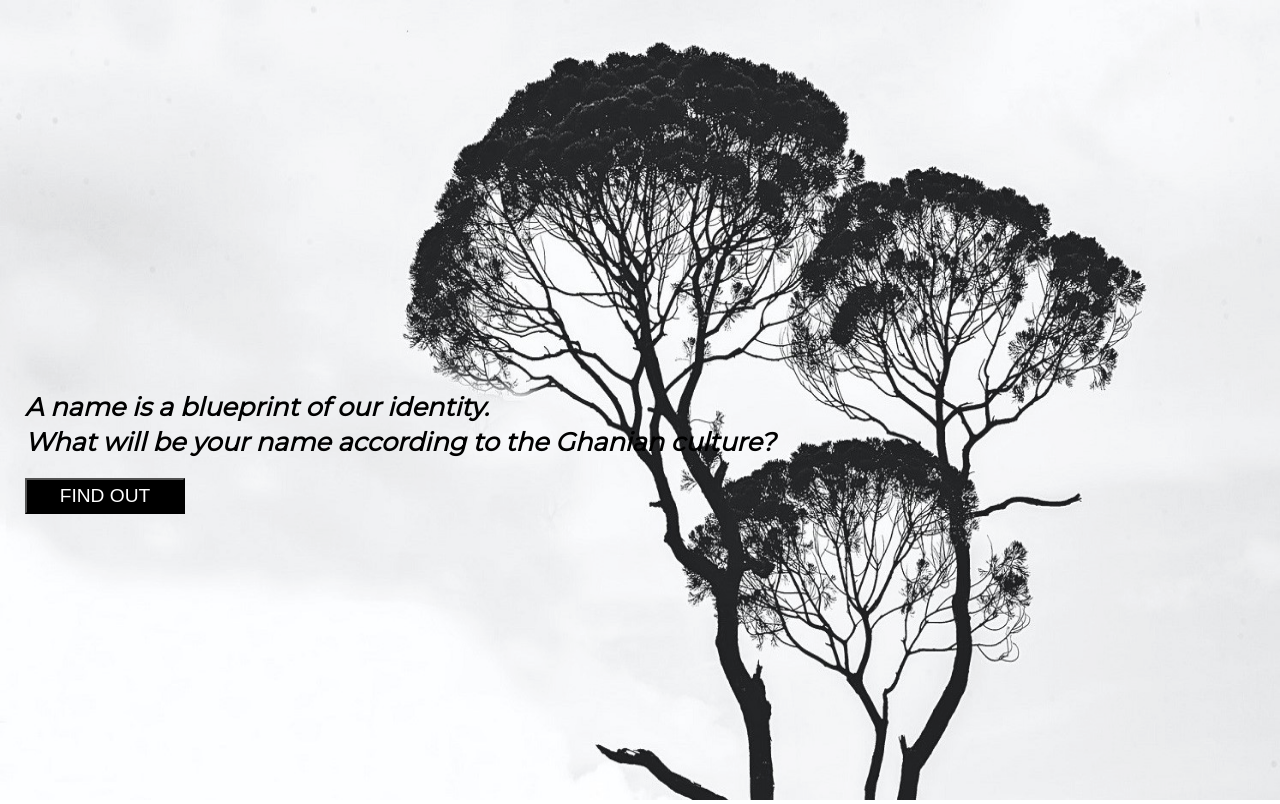
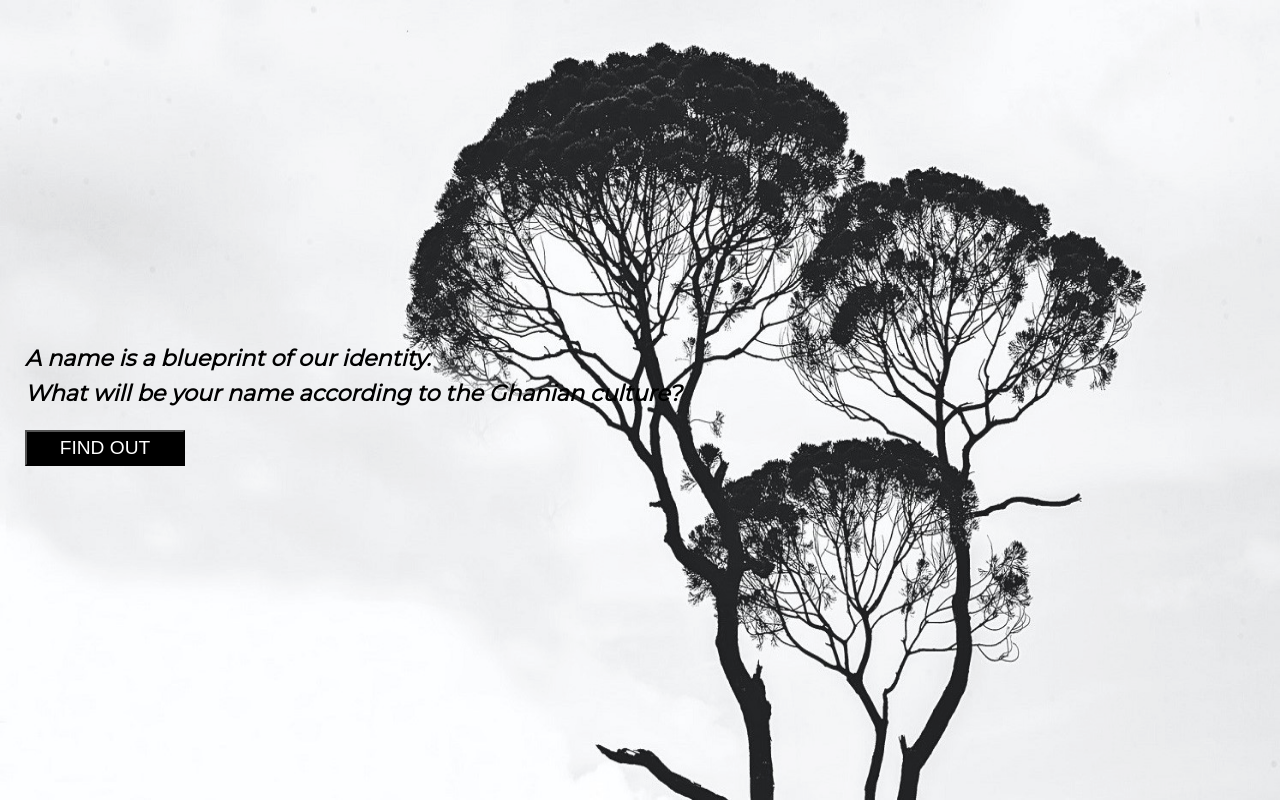
Before and after one commit to SandraChege/akan, a plain HTML site: page index.html in a window 1280 px wide. Drawn offline with Linux system fonts and the light colour scheme.

Commit message:
Changes position of text

```diff
--- a/css/akan.css
+++ b/css/akan.css
@@ -21,10 +21,10 @@ background-color: rgba(0, 0, 0, 0.3);
 }*/
 .first-txt{
     position: absolute;
-    top:24rem;
+    top:21rem;
     left: 20px;
     line-height: 35px;
-    font-size: 1.6rem;
+    font-size: 1.4rem;
 
 }
 .intro{
```
